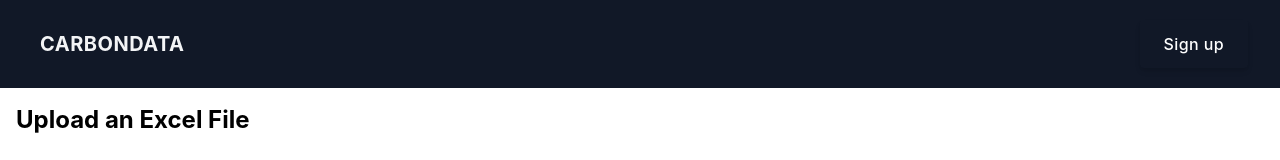
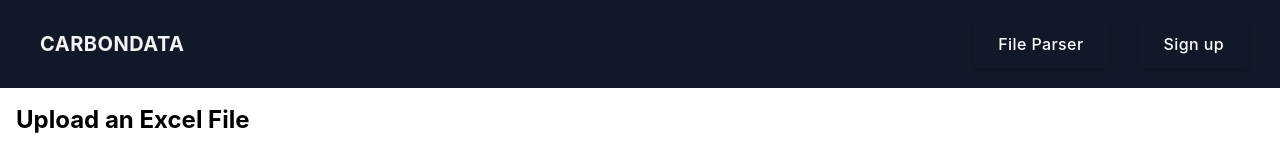
Before and after one commit to Karthik-TK/carbon-data, a React (Create React App) app: page /form in a window 1280 px wide. Shown: the top 160 px of the page. Built offline with nearby package versions, Linux system fonts and the light colour scheme.

Commit message:
display file parser page

```diff
--- a/src/dashboard/navbar.tsx
+++ b/src/dashboard/navbar.tsx
@@ -18,6 +18,16 @@ const NavBar = () => {
             </span>
           </a>
           <ul className="items-center hidden space-x-8 lg:flex">
+            <li>
+              <a
+                href="/fileParser"
+                className="inline-flex items-center justify-center h-12 px-6 font-medium tracking-wide text-white transition duration-200 rounded shadow-md bg-deep-purple-accent-400 hover:bg-deep-purple-accent-700 focus:shadow-outline focus:outline-none"
+                aria-label="File Parser"
+                title="File Parser"
+              >
+                File Parser
+              </a>
+            </li>
             <li>
               <a
                 href="/signup"
@@ -80,6 +90,16 @@ const NavBar = () => {
                       </li>
                       <li>
                         <a
+                          href="/fileParser"
+                          className="inline-flex items-center justify-center w-full h-12 px-6 font-medium tracking-wide text-white transition duration-200 rounded shadow-md bg-gray-700 hover:bg-gray-400"
+                          aria-label="File up"
+                          title="File up"
+                        >
+                          File Parser
+                        </a>
+                      </li>
+                      <li>
+                        <a
                           href="/signup"
                           className="inline-flex items-center justify-center w-full h-12 px-6 font-medium tracking-wide text-white transition duration-200 rounded shadow-md bg-gray-700 hover:bg-gray-400"
                           aria-label="Sign up"
```
